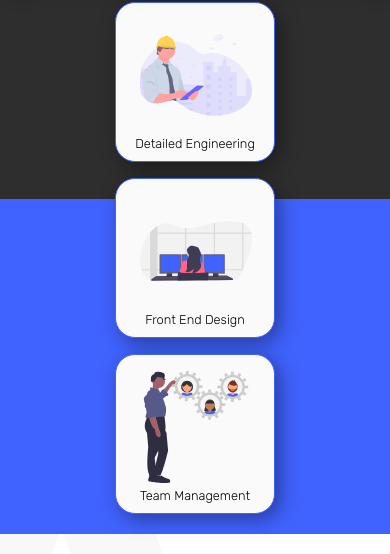
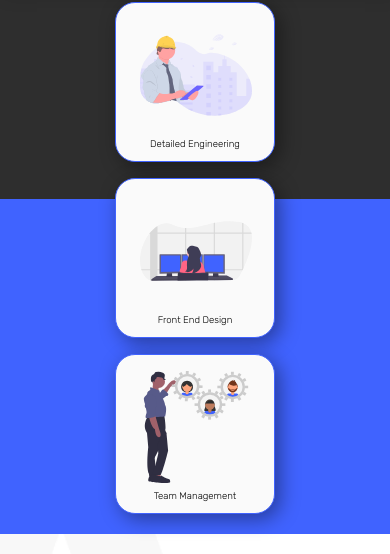
Before and after one commit to amykble/avm-consultancy, a plain HTML site: page index.html in a window 390 px wide. Shown: the part 1428-1982 px from the top of the page. Drawn offline with Linux system fonts and the light colour scheme.

Commit message:
font size adjustment

```diff
--- a/scss/about-page.scss
+++ b/scss/about-page.scss
@@ -117,7 +117,7 @@
                     font-family: 'Rubik', sans-serif;
                     font-weight: 300;
                     line-height: 1rem;
-                    font-size: 0.8rem;
+                    font-size: 0.6rem;
                     margin: 0;
                     text-align: center;
                 }
```
Also changed, not shown: css/about-page.css.
